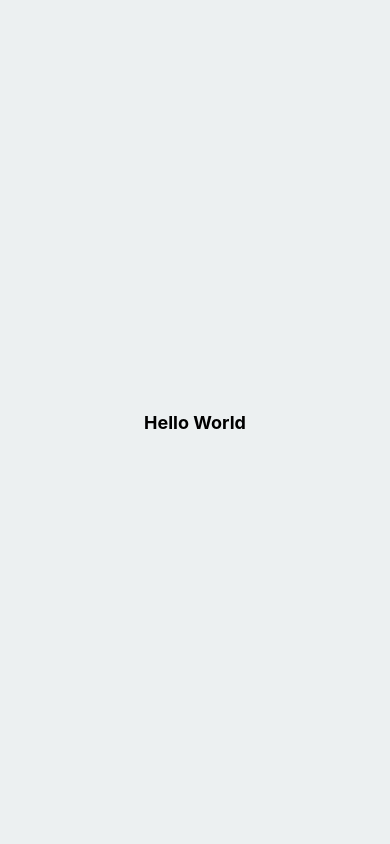
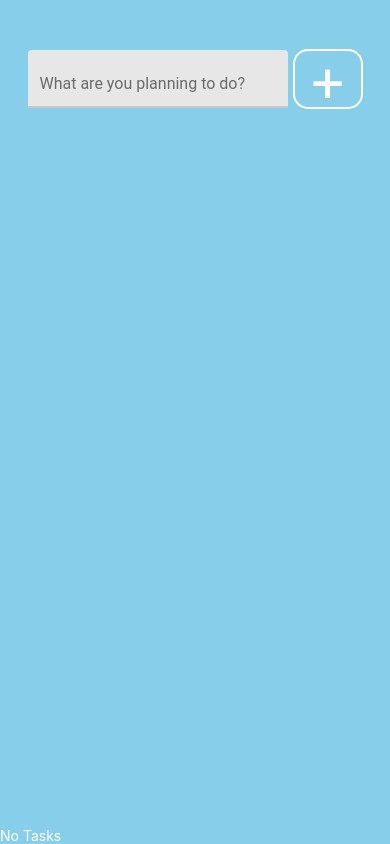
Before and after one commit to Atharv-28/FocusTime, a React Native app: screen / in a window 390 px wide. Built offline with nearby package versions, Linux system fonts and the light colour scheme.

Commit message:
Input Done

```diff
--- a/App.js
+++ b/App.js
@@ -1,32 +1,32 @@
-import { Text, SafeAreaView, StyleSheet } from 'react-native';
-
-// You can import supported modules from npm
-import { Card } from 'react-native-paper';
-
-// or any files within the Snack
-import AssetExample from './components/AssetExample';
+import React, {useState} from 'react';
+import { Text, View, SafeAreaView, StyleSheet, Platform, StatusBar } from 'react-native';
+import {colors} from './components/utils/Colors'
+import {Focus} from './components/features/focus'
+import {RoundedButton} from './components/utils/roundedButton'
 
 export default function App() {
+    const [currentSubject, setCurrentSubject] = useState(null)
   return (
-    <SafeAreaView style={styles.container}>
-      <Text style={styles.paragraph}>
-        Hello World
-      </Text>
+    <SafeAreaView style={styles.home}>
+      <Focus addSubject={setCurrentSubject} />
+      {!currentSubject ?(
+        <Text style={styles.text}>No Tasks</Text>
+      ):(
+        <View>
+          <Text style={styles.text}>{currentSubject}</Text>
+        </View>
+      )}
     </SafeAreaView>
   );
 }
 
 const styles = StyleSheet.create({
-  container: {
-    flex: 1,
-    justifyContent: 'center',
-    backgroundColor: '#ecf0f1',
-    padding: 8,
+  home: {
+    flex : 1,
+    paddingTop: Platform.OS === 'android' ? StatusBar.currentHeight : 0,
+    backgroundColor :colors.lightBlue,
   },
-  paragraph: {
-    margin: 24,
-    fontSize: 18,
-    fontWeight: 'bold',
-    textAlign: 'center',
-  },
+  text:{
+    color : colors.white,
+  }
 });
--- a/app.json
+++ b/app.json
@@ -1,7 +1,7 @@
 {
   "expo": {
     "name": "focustime",
-    "slug": "snack-946ac2c9-e754-47c5-a452-75465cc281b5",
+    "slug": "snack-78222767-dba8-44cf-9b6e-7f9cf3e5a3bb",
     "version": "1.0.0",
     "orientation": "portrait",
     "icon": "./assets/icon.png",
--- /dev/null
+++ b/components/features/focus.js
@@ -0,0 +1,45 @@
+import React, {useState} from 'react';
+import {View, Text, SafeAreaView, StyleSheet} from 'react-native';
+import {TextInput} from 'react-native-paper';
+import {colors} from '../utils/Colors';
+import {RoundedButton} from '../utils/roundedButton'
+
+export const Focus = ({addSubject}) => {
+    const [subject, setSubject] = useState(null)
+  return(
+  <SafeAreaView style={styles.container}>
+    <View style={styles.inputContainer}>
+      <TextInput style={styles.inputField} onChangeText={setSubject } label="What are you planning to do?"/>
+      <View style={styles.buttView}>
+        <RoundedButton style={styles.button} onPress={() => addSubject(subject)}  title="+"/>
+      </View>
+    </View>
+  </SafeAreaView>
+  )
+}
+
+const styles = StyleSheet.create({
+  container: {
+    flex : 1,
+  },
+  inputField: {
+    width : 260,
+  },
+  buttView: {
+    alignItems: 'center',
+    justifyContent: 'center',
+  },
+  inputContainer: {
+    flex: 0.08,
+    padding:50,
+    justifyContent: 'center',
+    flexDirection: 'row',
+    gap: 5,
+  },
+  button: {
+    justifyContent: 'center',
+  },
+  text: {
+    color : colors.white,
+  }
+})
--- /dev/null
+++ b/components/utils/Colors.js
@@ -0,0 +1,5 @@
+export const colors = {
+  white : '#fff',
+  lightBlue : '#87ceeb',
+  orange : '#f44336'
+}
--- /dev/null
+++ b/components/utils/roundedButton.js
@@ -0,0 +1,33 @@
+import React from 'react';
+import { TouchableOpacity, Text, StyleSheet } from 'react-native';
+import { colors } from './Colors';
+
+export const RoundedButton = ({
+  style = {},
+  textStyle = {},
+  size = 70,
+  ...props
+}) => {
+  return (
+    <TouchableOpacity
+      style={[styles(size).radius, style]}
+      onPress={props.onPress}>
+      <Text style={[styles(size).text, textStyle]}>{props.title}</Text>
+    </TouchableOpacity>
+  );
+};
+
+const styles = (size) => ({
+  radius: {
+    borderRadius: 15,
+    width: 70,
+    height: 60,
+    alignItems: 'center',
+    justifyContent: 'center',
+    borderColor: colors.white,
+    borderWidth: 2,
+  },
+  text: {
+    color: colors.white,
+    fontSize: 60 },
+});
--- a/package.json
+++ b/package.json
@@ -12,7 +12,7 @@
     "react": "18.2.0",
     "react-native": "0.72.6",
     "@expo/vector-icons": "^13.0.0",
-    "react-native-paper": "4.9.2"
+    "react-native-paper": "4.11.2"
   },
   "devDependencies": {
     "@babel/core": "^7.20.0"
```
